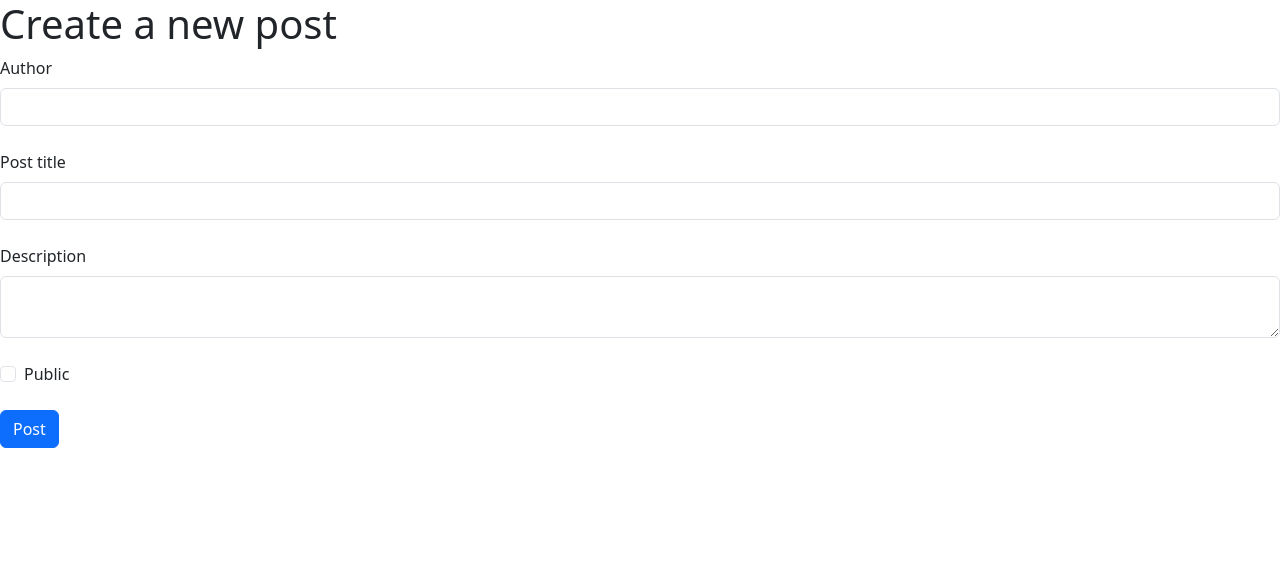
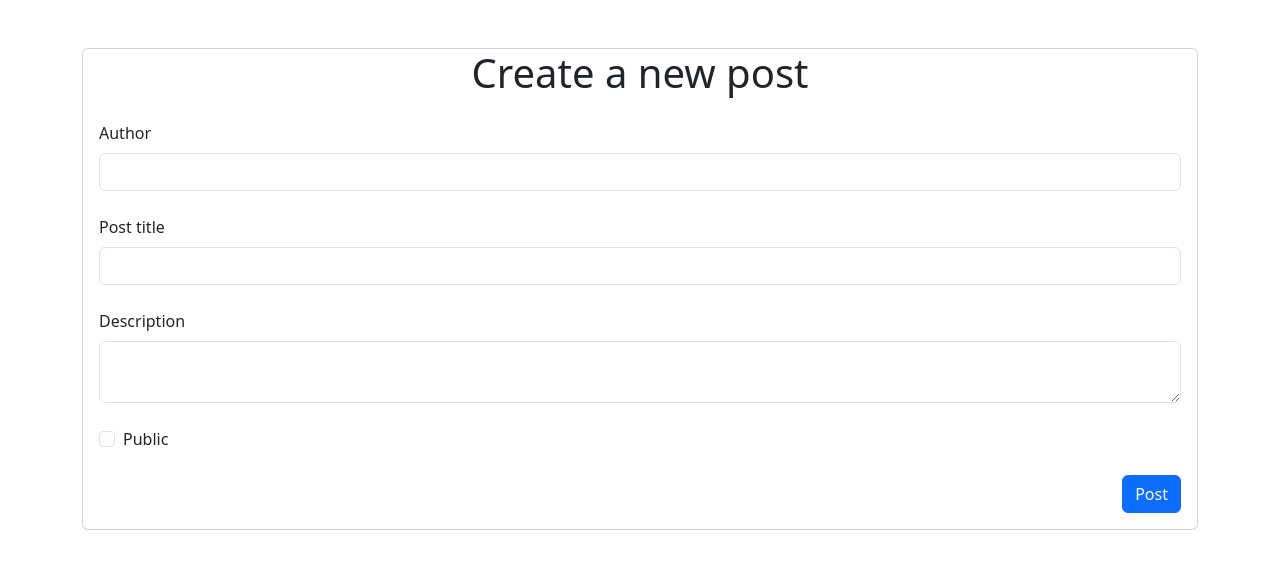
Before and after one commit to micheleferri01/react-post-form, a React (Vite) app: page / in a window 1280 px wide. Shown: the top 568 px of the page. Built offline with nearby package versions, Linux system fonts and the light colour scheme.

Commit message:
aggiunto invio dati ad API al submit del post

```diff
--- a/src/App.jsx
+++ b/src/App.jsx
@@ -1,4 +1,5 @@
 import { useState } from "react"
+import axios from "axios";
 
 const initialFormData = {
   author: "",
@@ -12,22 +13,33 @@ export default function App() {
 
   const handleFormChange = (e) => {
     const { name, value, type, checked } = e.target;
+    // console.log(formData);
 
-    setFormData({...formData, [name]: type === 'checkbox'? checked : value});
-    console.log(formData);
+    setFormData({ ...formData, [name]: type === 'checkbox' ? checked : value });
   }
+
+  const handleFormSubmit = (e) => {
+    e.preventDefault();
+    axios.post('https://67c5b4f3351c081993fb1ab6.mockapi.io/api/posts', formData).then((res)=>{
+      console.table(res.data);
+    })
+  }
+
   return (
     <>
-      <form>
-        <h1>Create a new post</h1>
+      <div className="container my-4 py-4">
+        <form onSubmit={handleFormSubmit} className="card">
+          <h1 className="text-center">Create a new post</h1>
+
+          <div className="card-body d-flex flex-column">
             <div className="mb-4">
               <label htmlFor="author" className="form-label">Author</label>
-          <input value={formData.author} onChange={handleFormChange} type="text" name="author" id="author" className="form-control" />
+              <input value={formData.author} onChange={handleFormChange} type="text" name="author" id="author" className="form-control" required/>
             </div>
 
             <div className="mb-4">
               <label htmlFor="post-title" className="form-label">Post title</label>
-          <input value={formData.title} onChange={handleFormChange} type="text" name="title" id='post-title' className="form-control" />
+              <input value={formData.title} onChange={handleFormChange} type="text" name="title" id='post-title' className="form-control" required/>
             </div>
 
             <div className="mb-4">
@@ -40,9 +52,13 @@ export default function App() {
               <label htmlFor="public" className="form-check-label">Public</label>
             </div>
 
+            <div className="align-self-end">
               <button className='btn btn-primary'>Post</button>
+            </div>
+          </div>
+        </form>
+      </div>
 
-      </form>
     </>
   )
 }
```
Lines whose indentation alone changed are shown as unchanged.
